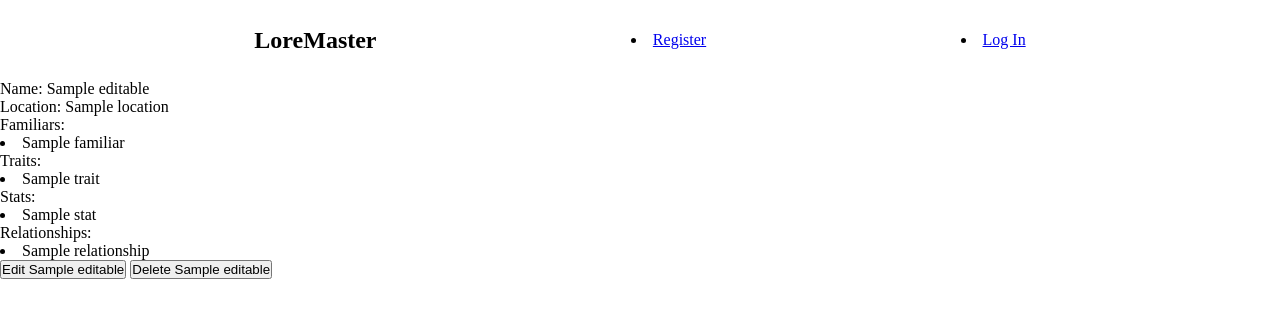
After one commit to JoshuaMaddy/loremaster, a Flask app: template loremaster_app/templates/navigation/editables/character/character.html in a window 1280 px wide. The commit adds this page. Shown: the top 318 px of the page. Run offline with Flask 2, Linux system fonts and the light colour scheme; the template is opened without the code that fills it: most values are stand-ins (such as "Sample title", 1, 10 or a date in 2020).

Commit message:
Added simple character page template

```diff
--- /dev/null
+++ b/loremaster_app/templates/navigation/editables/character/character.html
@@ -0,0 +1,42 @@
+{% extends 'navigation/editables/editable.html' %}
+
+{% block title%}Character View{% endblock %}
+
+{% block editable %}
+    <p>Name: {{editable.name}}</p>
+    <p>Location: {{editable.location if editable.location else 'No Set Location'}}</p>
+
+    {% if editable.familiars %}
+        <div class="familiars">
+            <p>Familiars:</p>
+            {% for familiar in editable.familiars %}
+                <li>{{familiar.name}}</li>
+            {% endfor %}
+        </div>
+    {% endif %}
+
+    <div class="traits">
+        <p>Traits:</p>
+        {% for trait in editable.traits %}
+            <li>{{trait}}</li>
+        {% endfor %}
+    </div>
+
+    <div class="stats">
+        <p>Stats:</p>
+        {% for stat in editable.stats %}
+            <li>{{stat}}</li>
+        {% endfor %}
+    </div>
+
+    <div class="relationships">
+        <p>Relationships:</p>
+        {% for relationship in editable.relationships %}
+            <li>{{relationship}}</li>
+        {% endfor %}
+    </div>
+{% endblock%}
+
+{% block edit_name %}
+    {{editable.name}}
+{% endblock%}
--- /dev/null
+++ b/loremaster_app/templates/navigation/editables/editable.html
@@ -0,0 +1,18 @@
+{% extends 'base.html' %}
+
+{% block content %}
+
+    {% block editable %}
+    {% endblock %}
+
+    {% if editor_perms %}
+        <div class="edit_options">
+            <button class="edit">
+                Edit {{editable.name}}
+            </button>
+            <button class="delete">
+                Delete {{editable.name}}
+            </button>
+        </div>
+    {% endif %}
+{% endblock %}
```
Also changed, not shown: loremaster_app/blueprints/navigation.py (+28 -1 lines), loremaster_app/database/table_declarations.py (+24 -0 lines), loremaster_app/templates/navigation/user_page.html (+29 -2 lines), 1 other file.
